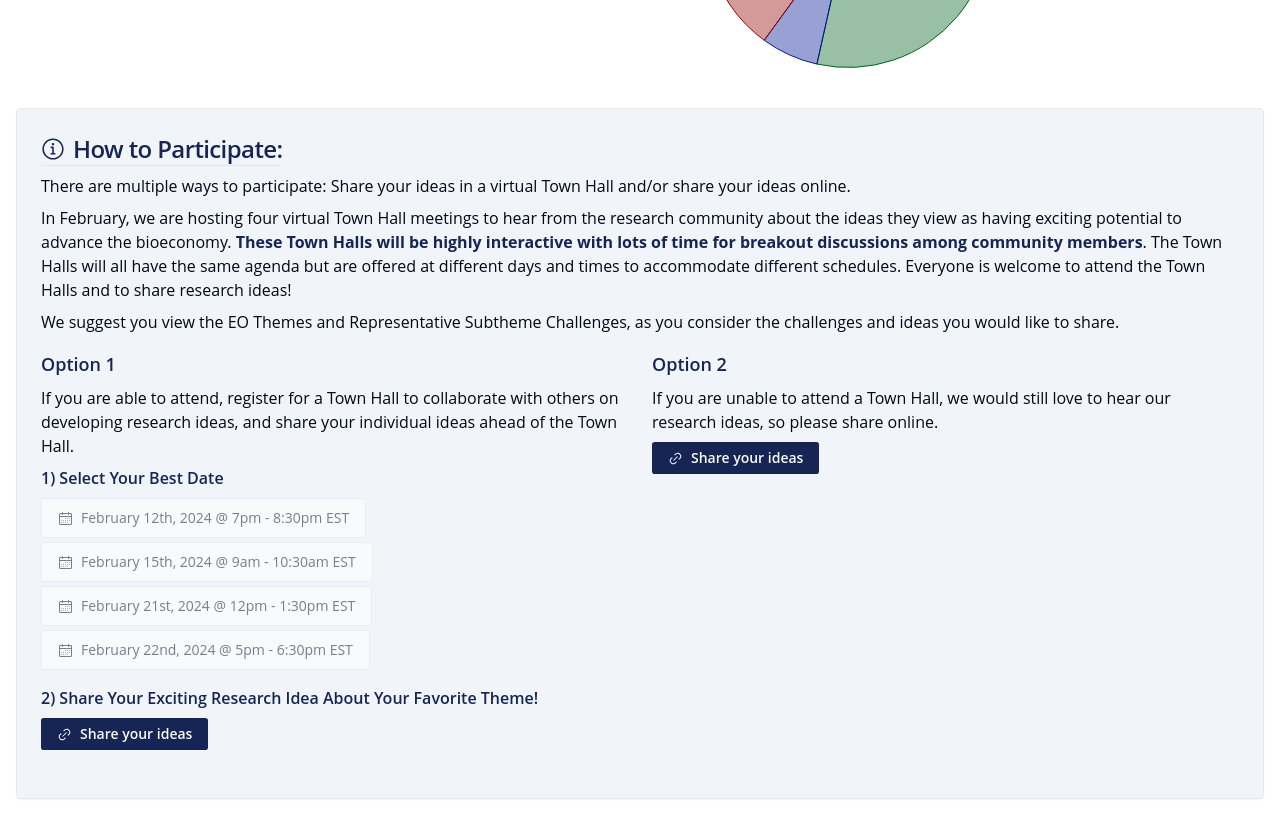
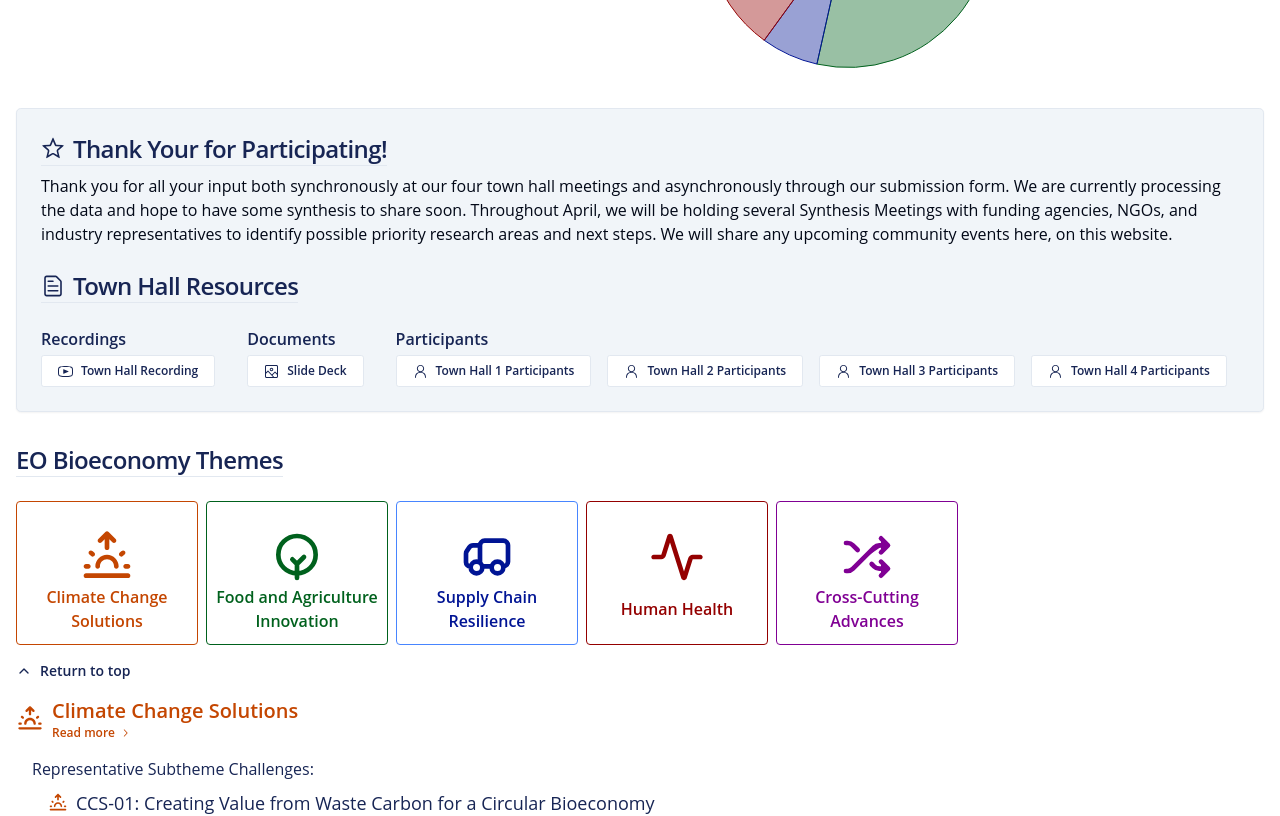
Before and after one commit to ZachStapletonJones/casa-bio, a Next.js app: page / in a window 1280 px wide. Shown: the part 740-1556 px from the top of the page. Built offline with nearby package versions, Linux system fonts and the light colour scheme.

Commit message:
post town hall updates

```diff
--- a/app/page.tsx
+++ b/app/page.tsx
@@ -5,7 +5,7 @@ import SplashContent from '@/components/SplashContent'
 import ThemeGrid from '@/components/ThemeGrid'
 import { Button } from '@/components/ui/button'
 import { Card, CardContent, CardDescription, CardFooter, CardHeader, CardTitle } from '@/components/ui/card'
-import { CalendarIcon, ImageIcon, InfoCircledIcon, Link2Icon, PersonIcon, VideoIcon } from '@radix-ui/react-icons'
+import { CalendarIcon, FileTextIcon, ImageIcon, InfoCircledIcon, Link2Icon, PersonIcon, StarIcon, VideoIcon } from '@radix-ui/react-icons'
 import { FileText } from 'lucide-react'
 import Link from 'next/link'
 
@@ -45,65 +45,21 @@ the bioeconomy. Your input will be critical for moving CASA-Bio forward to advan
           </div>
             <Card className=' bg-secondary '>
             <CardHeader className='pb-2'>
-              <CardTitle className='flex gap-2 items-center scroll-m-20 border-b w-fit text-2xl font-semibold tracking-tight text-primary'><InfoCircledIcon className='h-6 w-6' /> How to Participate: </CardTitle>
+              <CardTitle className='flex gap-2 items-center scroll-m-20 border-b w-fit text-2xl font-semibold tracking-tight text-primary'><StarIcon className='h-6 w-6' /> Thank Your for Participating!</CardTitle>
             </CardHeader>
             <CardContent className='flex flex-col gap-2 text-md'>
-            <div>There are multiple ways to participate: Share your ideas in a virtual Town Hall and/or share your ideas online.  </div>
-            <div>In February, we are hosting four virtual Town Hall meetings to hear from the research community about the ideas they view as having exciting potential to advance the bioeconomy. <strong className='text-primary'>These Town Halls will be highly interactive with lots of time for breakout discussions among community members</strong>. The Town Halls will all have the same agenda but are offered at different days and times to accommodate different schedules. Everyone is welcome to attend the Town Halls and to share research ideas!   </div>
-            <div>We suggest you view the EO Themes and Representative Subtheme Challenges, as you consider the challenges and ideas you would like to share. </div>
-            <div className='grid grid-cols-2 gap-4 md:gap-6 pt-2'>
-              <div className='md:col-span-1 col-span-2 flex flex-col gap-2'>
-              <h3 className='text-primary font-semibold text-lg'>Option 1</h3>
-              <div className=''>If you are able to attend, register for a Town Hall to collaborate with others on developing research ideas, and share your individual ideas ahead of the Town Hall.</div>
-              <h4 className='text-primary font-semibold'>1) Select Your Best Date</h4>
-                <div className='grid grid-cols-1 gap-1 w-fit pb-2'>
+            <div>Thank you for all your input both synchronously at our four town hall meetings and asynchronously through our submission form. We are currently processing the data and hope to have some synthesis to share soon. Throughout April, we will be holding several Synthesis Meetings with funding agencies, NGOs, and industry representatives to identify possible priority research areas and next steps. We will share any upcoming community events here, on this website.</div>
 
-                <Button disabled variant={'outline'} className='w-fit flex items-center gap-2'><CalendarIcon />February 12th, 2024 @ 7pm - 8:30pm EST</Button>
-                <Button disabled variant={'outline'} className='w-fit flex items-center gap-2'><CalendarIcon />February 15th, 2024 @ 9am - 10:30am EST</Button>
-                <Button disabled variant={'outline'} className='w-fit flex items-center gap-2'><CalendarIcon />February 21st, 2024 @ 12pm - 1:30pm EST</Button>
-                <Button disabled variant={'outline'} className='w-fit flex items-center gap-2'><CalendarIcon />February 22nd, 2024 @ 5pm - 6:30pm EST</Button>
-                </div>
-                <h4 className='text-primary font-semibold'>2) Share Your Exciting Research Idea About Your Favorite Theme!</h4>
-                <div className='w-fit'>
-                <Link target='_blank' href="https://forms.gle/vpP5HgMrYBwCnSXJA">
-                  <Button className='flex items-center h-8 gap-2 font-semibold'>
-                  <Link2Icon />
-                    Share your ideas
-                  </Button>
-                </Link>
-                </div>
-                </div>
-
-                <div className='md:col-span-1 col-span-2 flex flex-col gap-2'>
-                <h3 className='text-primary font-semibold  text-lg'>Option 2</h3>
-                <div>If you are unable to attend a Town Hall, we would still love to hear our research ideas, so please share online. </div>
-                {/* <div>To share, submit the following form: </div> */}
-                <div className='w-fit'>
-                <Link target='_blank' href="https://forms.gle/vpP5HgMrYBwCnSXJA">
-                  <Button className='flex items-center h-8 gap-2 font-semibold'>
-                  <Link2Icon />
-                    Share your ideas
-                  </Button>
-                </Link>
-                </div>
-                </div>
-              </div>
             </CardContent>
             <CardFooter className='flex flex-col w-full items-start gap-2 justify-start'>
-
-
-            </CardFooter>
-          </Card>
-
-          <Card className='pl-6 pr-6 pt-4 pb-4 w-fit'>
-          <h2 className="scroll-m-20 border-b w-fit text-2xl font-semibold tracking-tight text-primary">Town Hall Resources</h2>
+            <h2 className="flex gap-2 items-center scroll-m-20 border-b w-fit text-2xl font-semibold tracking-tight text-primary"><FileTextIcon className='h-6 w-6' /> Town Hall Resources</h2>
           <div className='flex w-full gap-8 items-start h-fit pt-4'>
 
           <div className='flex flex-col'>
           <div className='scroll-m-20 w-fit mb-1 text-primary font-[600] text-md'>Recordings</div>
             <div className='flex gap-4'>
               <Link target='_blank' href="https://knowinnovation.zoom.us/rec/play/zKaJIwfEssosyM4HFNay-t9alqs97hvZCN7baERc3LK9dB_1UsJ2dSHwa-iGgrKKky4J0KKl6qBZ0Vvd.0ubUi8osZ4JRaMtP?pwd=NtYH6ZpwGqbYvWjXNDXuEjZDSsc9WmqV">
-                <Button variant={'outline'} className='flex items-center h-8 gap-2 font-semibold text-primary hover:text-primary'>
+                <Button variant={'outline'} className='flex items-center text-xs h-8 gap-2 font-semibold text-primary hover:text-primary'>
                 <VideoIcon />
                   Town Hall Recording
                 </Button>
@@ -115,7 +71,7 @@ the bioeconomy. Your input will be critical for moving CASA-Bio forward to advan
           <div className='scroll-m-20 w-fit mb-1 text-primary font-[600] text-md'>Documents</div>
           <div className='flex gap-2'>
             <Link target='_blank' href="https://firebasestorage.googleapis.com/v0/b/kistorm-media.appspot.com/o/CASA-Bio%20Town%20Hall%20Slides.pdf?alt=media&token=4d83d8ce-61b2-4189-acb7-145d6f5d8fe1">
-              <Button variant={'outline'} className='flex items-center h-8 gap-2 font-semibold text-primary hover:text-primary'>
+              <Button variant={'outline'} className='flex text-xs items-center h-8 gap-2 font-semibold text-primary hover:text-primary'>
               <ImageIcon />
                 Slide Deck
               </Button>
@@ -127,28 +83,28 @@ the bioeconomy. Your input will be critical for moving CASA-Bio forward to advan
             <div className='scroll-m-20 w-fit mb-1 text-primary font-[600] text-md'>Participants</div>
             <div className='flex gap-4'>
               <Link target='_blank' href="https://firebasestorage.googleapis.com/v0/b/kistorm-media.appspot.com/o/CASA-Bio%20Town%20Hall%201%20Participants.pdf?alt=media&token=b34ea209-9f21-448c-a814-f58398e0b97c">
-                <Button variant={'outline'} className='flex items-center h-8 gap-2 font-semibold text-primary hover:text-primary'>
+                <Button variant={'outline'} className='flex text-xs items-center h-8 gap-2 font-semibold text-primary hover:text-primary'>
                 <PersonIcon />
                   Town Hall 1 Participants
                 </Button>
               </Link>
 
               <Link target='_blank' href="https://firebasestorage.googleapis.com/v0/b/kistorm-media.appspot.com/o/CASA-Bio%20Town%20Hall%202%20Participants.pdf?alt=media&token=06896f75-b898-4d34-8f6c-78f730f889bb">
-                <Button variant={'outline'} className='flex items-center h-8 gap-2 font-semibold text-primary hover:text-primary'>
+                <Button variant={'outline'} className='flex text-xs items-center h-8 gap-2 font-semibold text-primary hover:text-primary'>
                 <PersonIcon />
                   Town Hall 2 Participants
                 </Button>
               </Link>
 
               <Link target='_blank' href="https://firebasestorage.googleapis.com/v0/b/kistorm-media.appspot.com/o/CASA-Bio%20Town%20Hall%203%20Participants.pdf?alt=media&token=e1f4e7e2-d47e-4c9d-aa6f-6913f14e2181">
-                <Button variant={'outline'} className='flex items-center h-8 gap-2 font-semibold text-primary hover:text-primary'>
+                <Button variant={'outline'} className='flex text-xs items-center h-8 gap-2 font-semibold text-primary hover:text-primary'>
                 <PersonIcon />
                   Town Hall 3 Participants
                 </Button>
               </Link>
 
               <Link target='_blank' href="https://firebasestorage.googleapis.com/v0/b/kistorm-media.appspot.com/o/CASA-Bio%20Town%20Hall%204%20Participants.pdf?alt=media&token=de38805f-704d-4d08-98c5-0234e6859432">
-                <Button variant={'outline'} className='flex items-center h-8 gap-2 font-semibold text-primary hover:text-primary'>
+                <Button variant={'outline'} className='flex text-xs items-center h-8 gap-2 font-semibold text-primary hover:text-primary'>
                 <PersonIcon />
                   Town Hall 4 Participants
                 </Button>
@@ -158,7 +114,11 @@ the bioeconomy. Your input will be critical for moving CASA-Bio forward to advan
 
 
           </div>
+
+            </CardFooter>
           </Card>
+
+
 
           <div className='space-y-6 pb-2'>
           <h2 id="bioeconomy-themes" className="scroll-m-20 border-b w-fit text-2xl font-semibold tracking-tight text-primary">EO Bioeconomy Themes</h2>
--- a/components/InputChart.tsx
+++ b/components/InputChart.tsx
@@ -36,7 +36,7 @@ export default function InputChart() {
 
     return (
     <div className='max-w-sm space-y-6 pb-2'>
-    <h2 className="scroll-m-20 border-b w-fit text-2xl font-semibold tracking-tight text-primary">Submissions So Far...</h2>
+    <h2 className="scroll-m-20 border-b w-fit text-2xl font-semibold tracking-tight text-primary">Submission Distribution</h2>
     <Pie data={data} />
     </div>
     );
--- a/components/Navbar.tsx
+++ b/components/Navbar.tsx
@@ -29,7 +29,7 @@ function Navbar() {
         <DropdownMenuTrigger asChild><Button className='flex items-center gap-2 font-semibold'>EO Bioeconomy Themes <CaretDownIcon aria-description='Dropdown Icon' /></Button></DropdownMenuTrigger>
         <DropdownMenuContent className='divide-y-2 w-[400px] max-w-[90dvw] md:max-w-[400px] px-0 mx-0 absolute top-0 -right-28 md:-right-28'>
         {themes.map((theme) => (
-          <Link className='w-full p-0 m-0' href={theme.slug} key={theme.title}>
+          <Link className='w-full p-0 m-0' href={"/"+theme.slug} key={theme.title}>
           <DropdownMenuItem
 
             className={`flex items-center gap-2 w-full cursor-pointer`}
```
